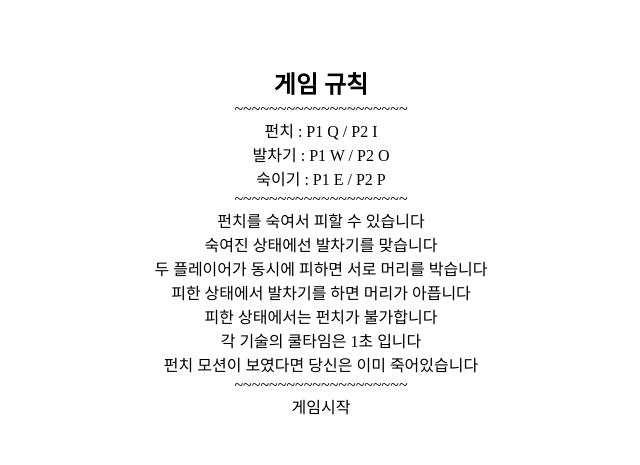
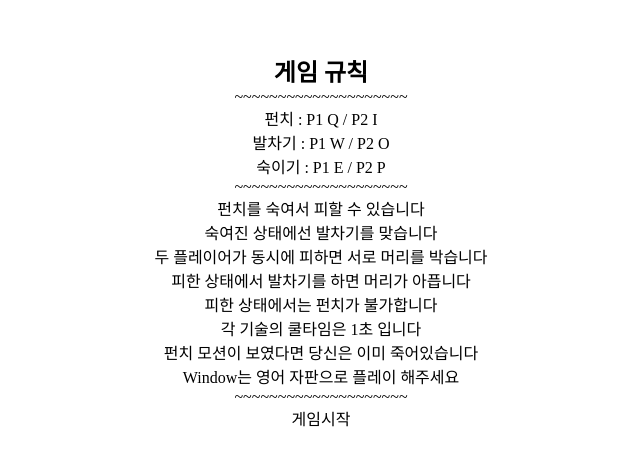
Before and after one commit to frorong/FightGame, a Next.js app: page /info in a window 1280 px wide. Shown: the part 159-624 px from the top of the page, without its empty margins (319-959 px from the left). Built offline with nearby package versions, Linux system fonts and the light colour scheme.

Commit message:
Update info

```diff
--- a/src/app/info/page.tsx
+++ b/src/app/info/page.tsx
@@ -18,6 +18,7 @@ const Info = () => {
       <p>피한 상태에서는 펀치가 불가합니다</p>
       <p>각 기술의 쿨타임은 1초 입니다</p>
       <p>펀치 모션이 보였다면 당신은 이미 죽어있습니다</p>
+      <p>Window는 영어 자판으로 플레이 해주세요</p>
       <p>~~~~~~~~~~~~~~~~~~~~</p>
       <Link href="game">게임시작</Link>
     </Container>
```
